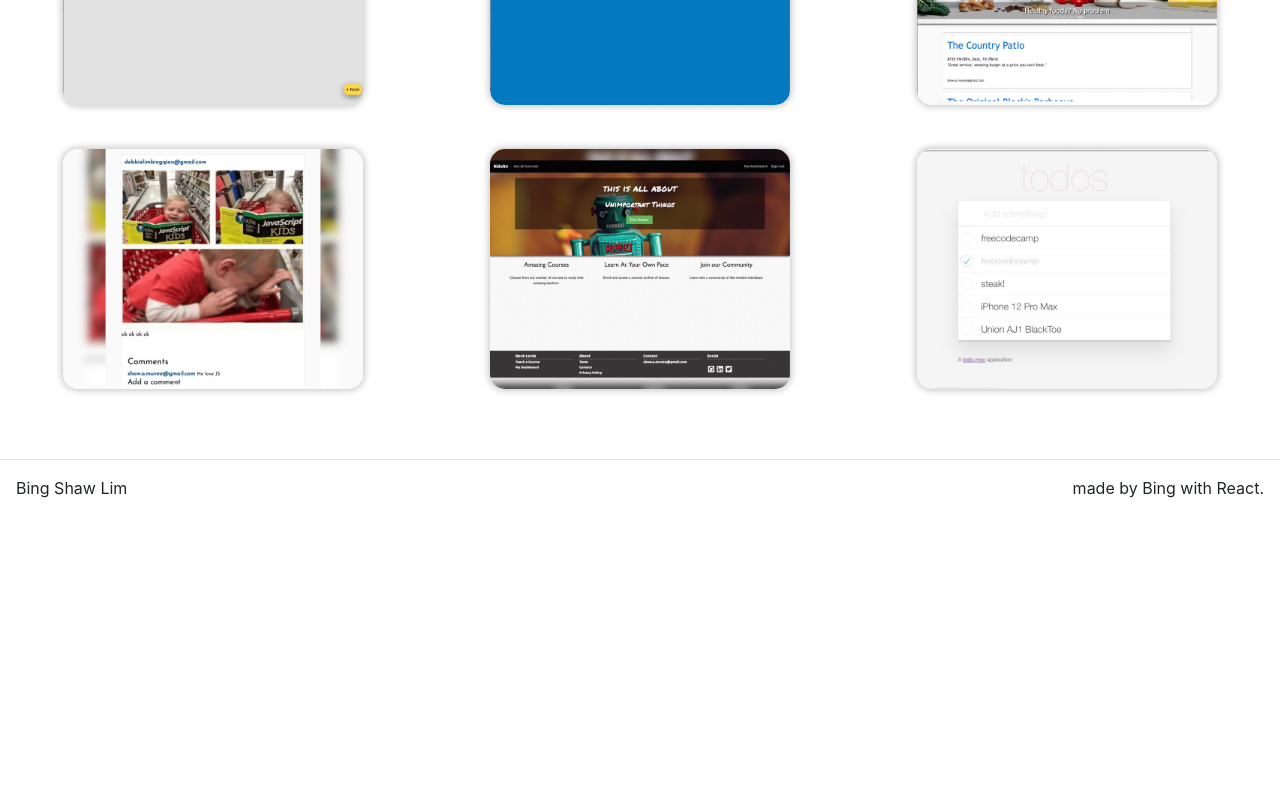
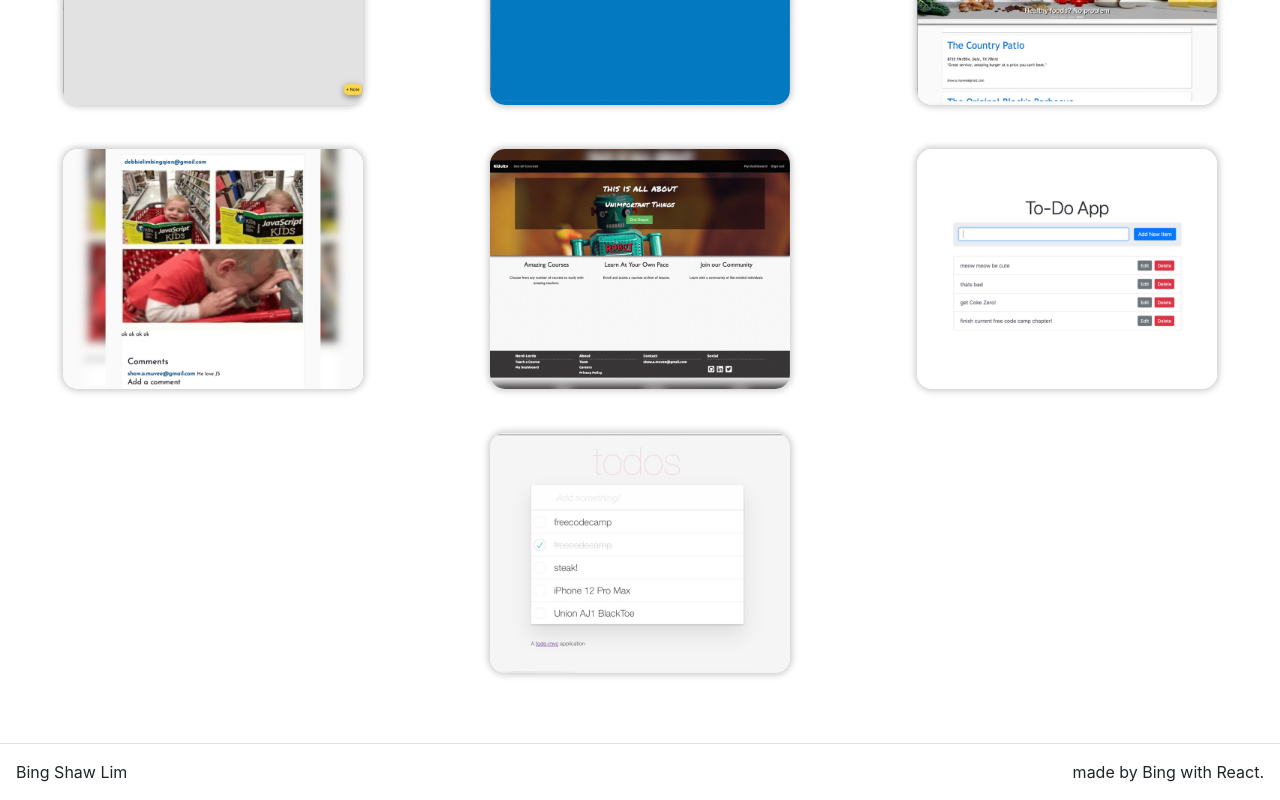
Before and after one commit to BingShawLim/portfolio, a React (Create React App) app: page / in a window 1280 px wide. Shown: the part 730-1530 px from the top of the page. Before the commit the page ends 1246 px from the top, so only its background shows below. Built offline with nearby package versions, Linux system fonts and the light colour scheme.

Commit message:
added mongodb todo app

```diff
--- a/src/components/Carousel.js
+++ b/src/components/Carousel.js
@@ -12,6 +12,7 @@ import kidultv from '../assets/images/kidultv.JPG'
 import reactnote from '../assets/images/reactnote.JPG'
 import catchotday from '../assets/images/catchotday.JPG'
 import whiteboardhook from '../assets/images/whiteboard-hooks.jpeg'
+import todomongodb from '../assets/images/todo-mongodb.jpeg'
 
 
 class Carousel extends Component {
@@ -101,6 +102,16 @@ class Carousel extends Component {
                 },
                 {
                     id: 8,
+                    title:'todo-mongoDB',
+                    subTitle:'A project for practice purposes about MongoDB and ExpressJS.',
+                    tools: ["JAVASCRIPT", "ExpressJS", "MongoDB"],
+                    imgSrc: todomongodb,
+                    gitLink: 'https://github.com/BingShawLim/todo-mongoDB',
+                    link:'https://todo-app-learn-express-mongodb.herokuapp.com',
+                    selected: false
+                },
+                {
+                    id: 9,
                     title:'todo-mvc practice',
                     subTitle:'Javascript user interface practice project.',
                     tools: ["JAVASCRIPT", "RAIL"],
```
Also changed, not shown: src/assets/images/todo-mongodb.jpeg (added).
